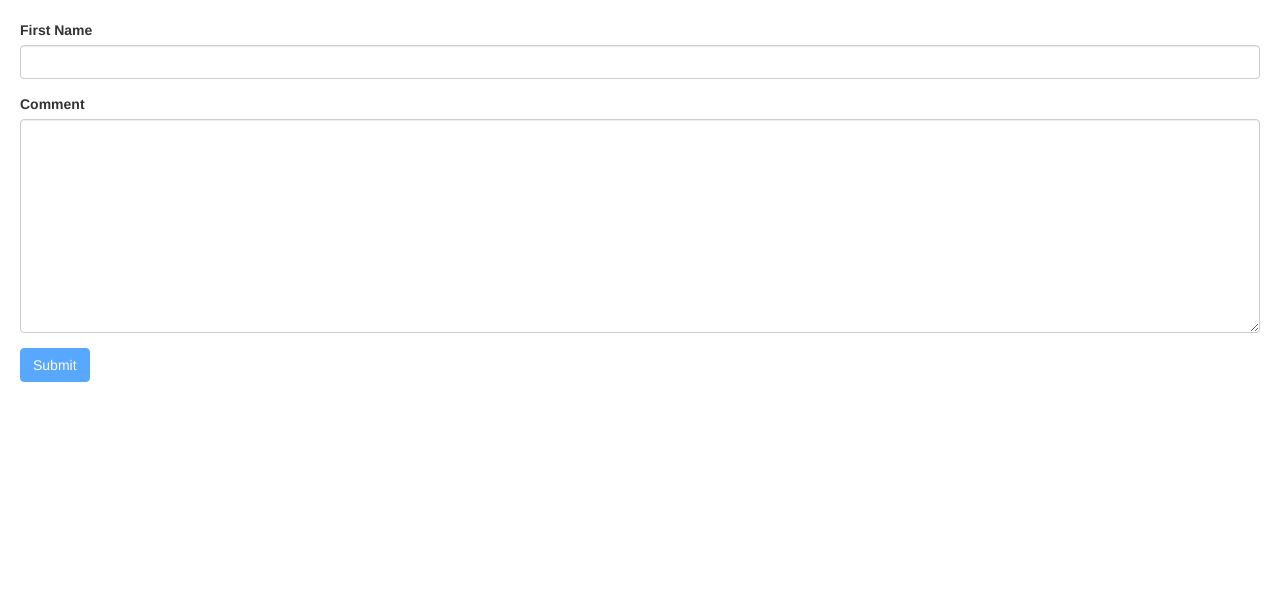
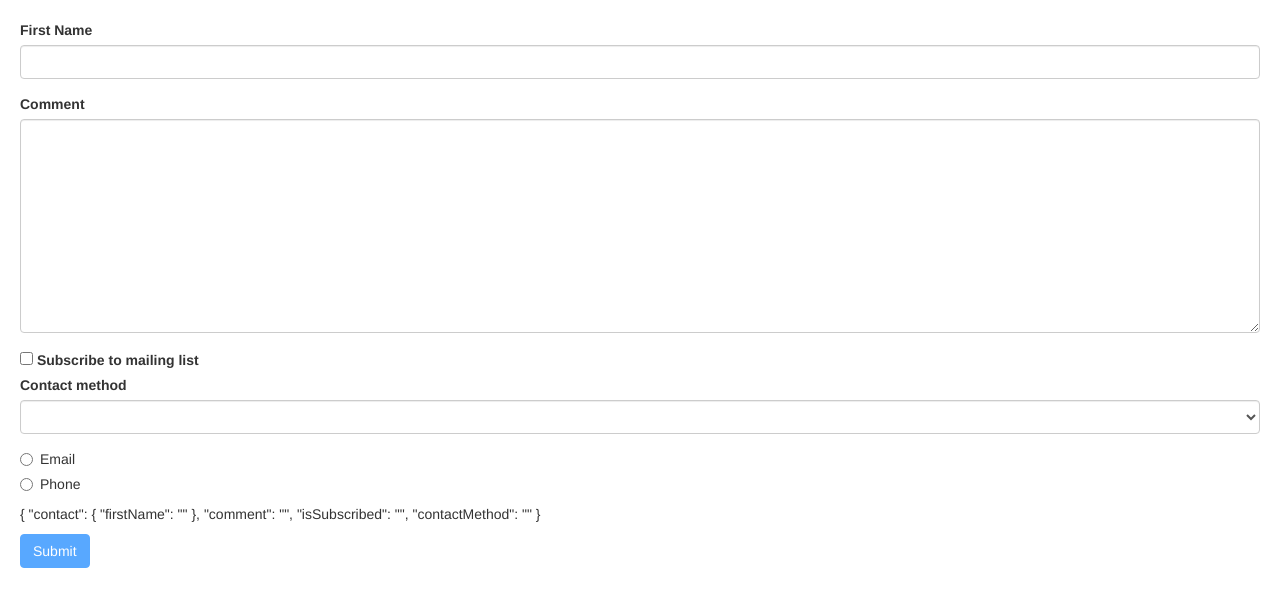
Before and after one commit to kashishsh/angular-training, an Angular app: page / in a window 1280 px wide. Shown: the top 606 px of the page. Built offline with nearby package versions, Linux system fonts and the light colour scheme.

Commit message:
Working with different form controls

```diff
--- a/src/app/contact-form/contact-form.component.html
+++ b/src/app/contact-form/contact-form.component.html
@@ -33,11 +33,32 @@
                 Firstname does not match pattern
               </div>
             </div>
-        </div>
+      </div>
   </div>
   <div class="form-group">
     <label for="comment">Comment</label>
     <textarea ngModel name="comment" id="comment" cols="30" rows="10" class="form-control"></textarea>
   </div>
+  <div class="check-box">
+    <label>
+      <input type="checkbox" ngModel name="isSubscribed"> Subscribe to mailing list
+    </label>
+  </div>
+  <div class="form-group">
+    <label for="contactMethod"> Contact method</label>
+    <select ngModel name="contactMethod" id="contactMethod" class="form-control">
+      <option></option>
+      <option *ngFor="let method of contactMethods" [ngValue]="method">{{method.name}}</option>
+      <!-- If you want to have value as a complex object, use [ngValue] instead of [value] -->
+    </select>
+  </div>
+  <div class="radio" *ngFor="let method of contactMethods">
+    <label>
+      <input type="radio" ngModel name="contactMethod" [value]="method.id">{{method.name}}
+    </label>
+  </div>
+  <p>
+    {{f.value | json}}
+  </p>
   <button class="btn btn-primary" [disabled]="!f.valid">Submit</button>
 </form>
--- a/src/app/contact-form/contact-form.component.ts
+++ b/src/app/contact-form/contact-form.component.ts
@@ -6,6 +6,10 @@ import { Component, OnInit } from '@angular/core';
   styleUrls: ['./contact-form.component.css']
 })
 export class ContactFormComponent implements OnInit {
+  contactMethods = [
+    { id: 1, name: 'Email'},
+    { id: 2, name: 'Phone'}
+  ];
   submit(f) {
     console.log(f);
   }
```
Also changed, not shown: 1 other file (tests, documents, lock files or other folders).
